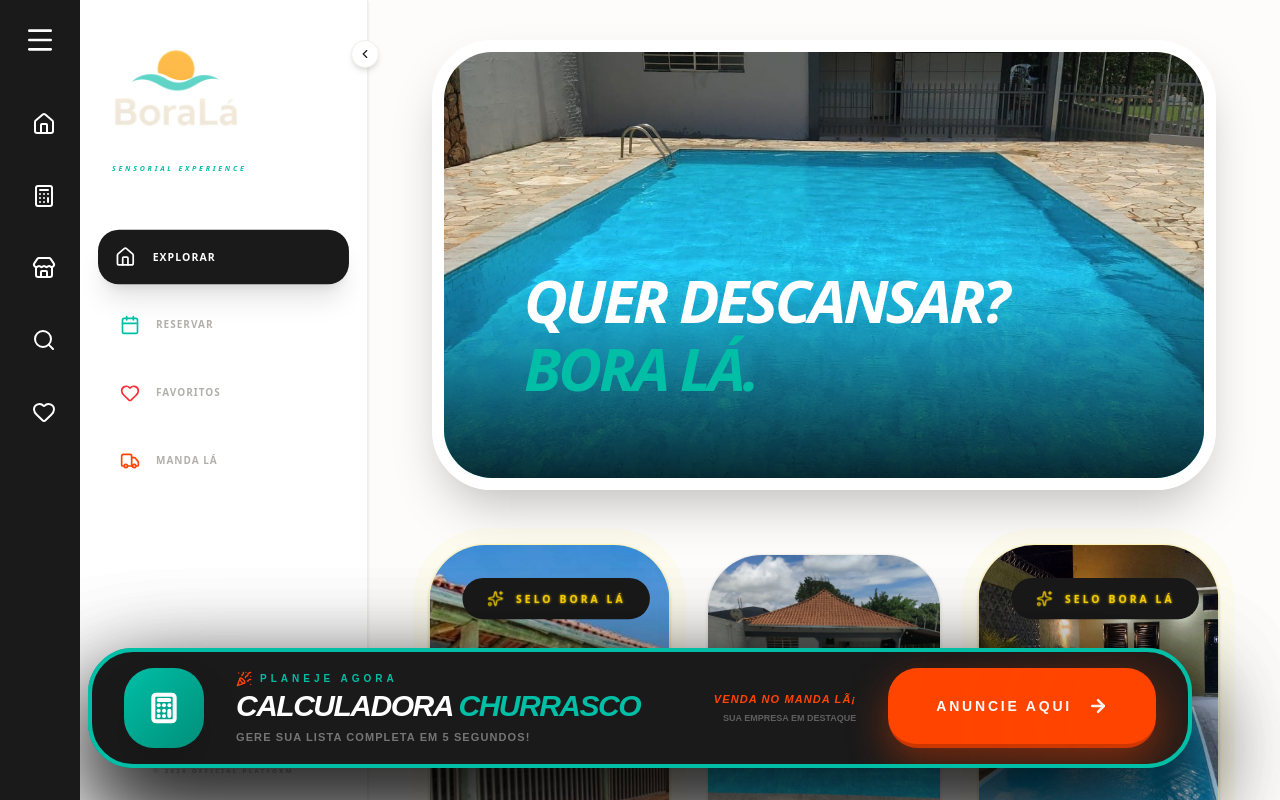
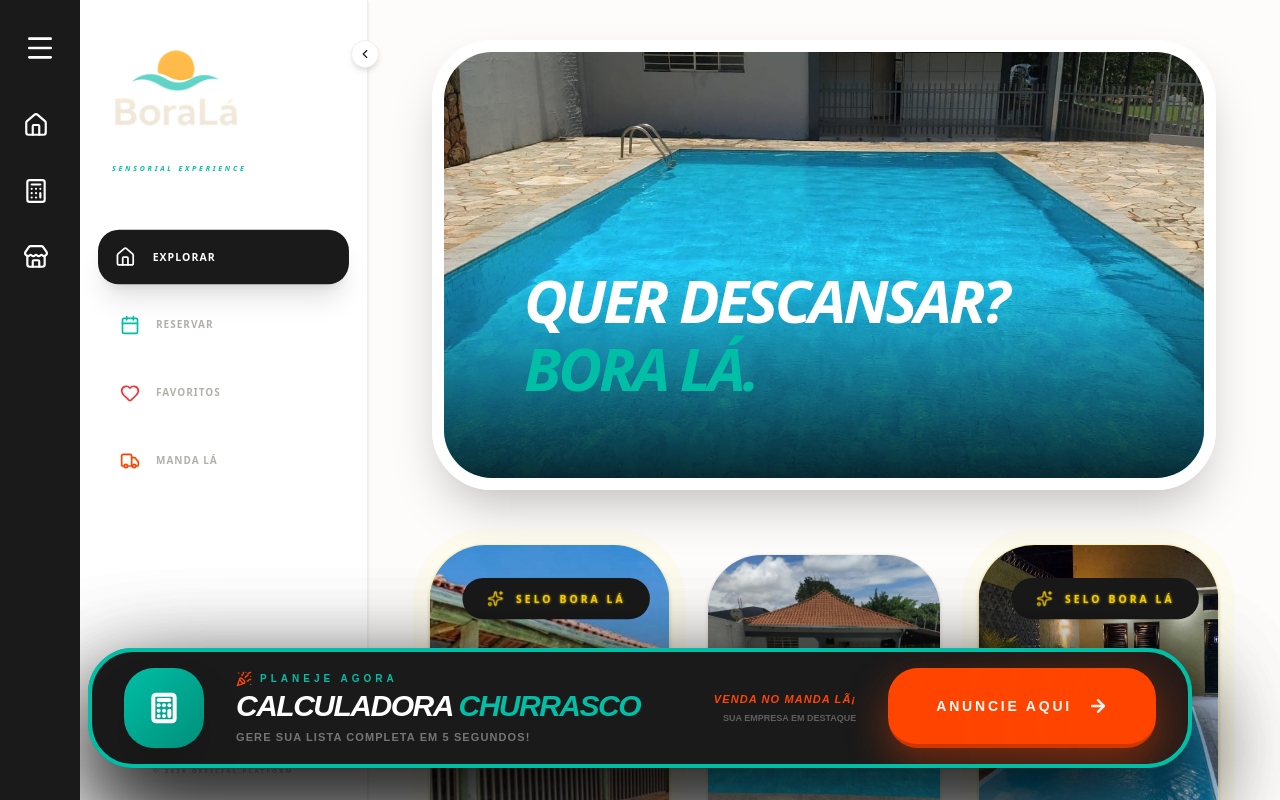
Before and after one commit to comoquefazmarketing-bot/Bora-l-, a React (Vite) app: page / in a window 1280 px wide. Shown: the top 800 px of the page. Built offline with nearby package versions, Linux system fonts and the light colour scheme.

Commit message:
Fix: Eliminando código duplicado e corrigindo build da Vercel

```diff
--- a/src/App.jsx
+++ b/src/App.jsx
@@ -25,7 +25,6 @@ export default function App() {
             <Route path="*" element={<Navigate to="/" replace />} />
           </Routes>
         </main>
-        {/* O Banner agora só abre via evento da Sidebar */}
         <MandaLaBanner />
       </div>
     </Router>
--- a/src/components/Sidebar.jsx
+++ b/src/components/Sidebar.jsx
@@ -1,29 +1,36 @@
 import React, { useState } from 'react';
-import { Calculator, Store, Menu, X, Home, Search, Heart, User } from 'lucide-react';
+import { Calculator, Store, Menu, X, Home } from 'lucide-react';
 
 export default function Sidebar() {
   const [isOpen, setIsOpen] = useState(false);
 
   const menuItems = [
-    { icon: <Home size={24} />, label: 'Início', action: () => window.location.href='/' },
-    { icon: <Calculator size={24} />, label: 'Calculadora Tum Dum', action: () => window.dispatchEvent(new CustomEvent('openCalc')) },
-    { icon: <Store size={24} />, label: 'Seja Parceiro', action: () => window.location.href='/register-supplier' },
-    { icon: <Search size={24} />, label: 'Explorar', action: () => window.location.href='/explore' },
-    { icon: <Heart size={24} />, label: 'Favoritos', action: () => window.location.href='/favorites' },
+    { icon: <Home size={26} />, label: 'Início', action: () => window.location.href='/' },
+    { icon: <Calculator size={26} />, label: 'Calculadora Tum Dum', action: () => {
+        window.dispatchEvent(new CustomEvent('openCalc'));
+        setIsOpen(false);
+    }},
+    { icon: <Store size={26} />, label: 'Seja Parceiro', action: () => window.location.href='/register-supplier' },
   ];
 
   return (
-    <div className={`fixed left-0 top-0 h-full bg-[#1A1A1A] text-white transition-all duration-300 z-[150] ${isOpen ? 'w-64' : 'w-20'}`}>
-      <div className="p-6 flex flex-col h-full">
+    <div className={`fixed left-0 top-0 h-full bg-[#1A1A1A] text-white transition-all duration-300 z-[200] ${isOpen ? 'w-64' : 'w-20'}`}>
+      <div className="flex flex-col h-full py-8">
         <button onClick={() => setIsOpen(!isOpen)} className="mb-12 hover:text-[#00BFA6] transition-colors self-center">
           {isOpen ? <X size={32} /> : <Menu size={32} />}
         </button>
 
-        <nav className="flex-1 space-y-8">
+        <nav className="flex-1 space-y-10 w-full px-4">
           {menuItems.map((item, idx) => (
-            <button key={idx} onClick={item.action} className="flex items-center gap-4 group w-full text-left p-2">
-              <div className="group-hover:text-[#00BFA6] transition-colors">{item.icon}</div>
-              {isOpen && <span className="font-bold uppercase text-[10px] tracking-widest animate-in fade-in duration-300">{item.label}</span>}
+            <button key={idx} onClick={item.action} className="flex items-center gap-4 group w-full text-left">
+              <div className="group-hover:text-[#00BFA6] transition-colors min-w-[40px] flex justify-center">
+                {item.icon}
+              </div>
+              {isOpen && (
+                <span className="font-black uppercase text-[10px] tracking-widest animate-in fade-in duration-300">
+                  {item.label}
+                </span>
+              )}
             </button>
           ))}
         </nav>
```
